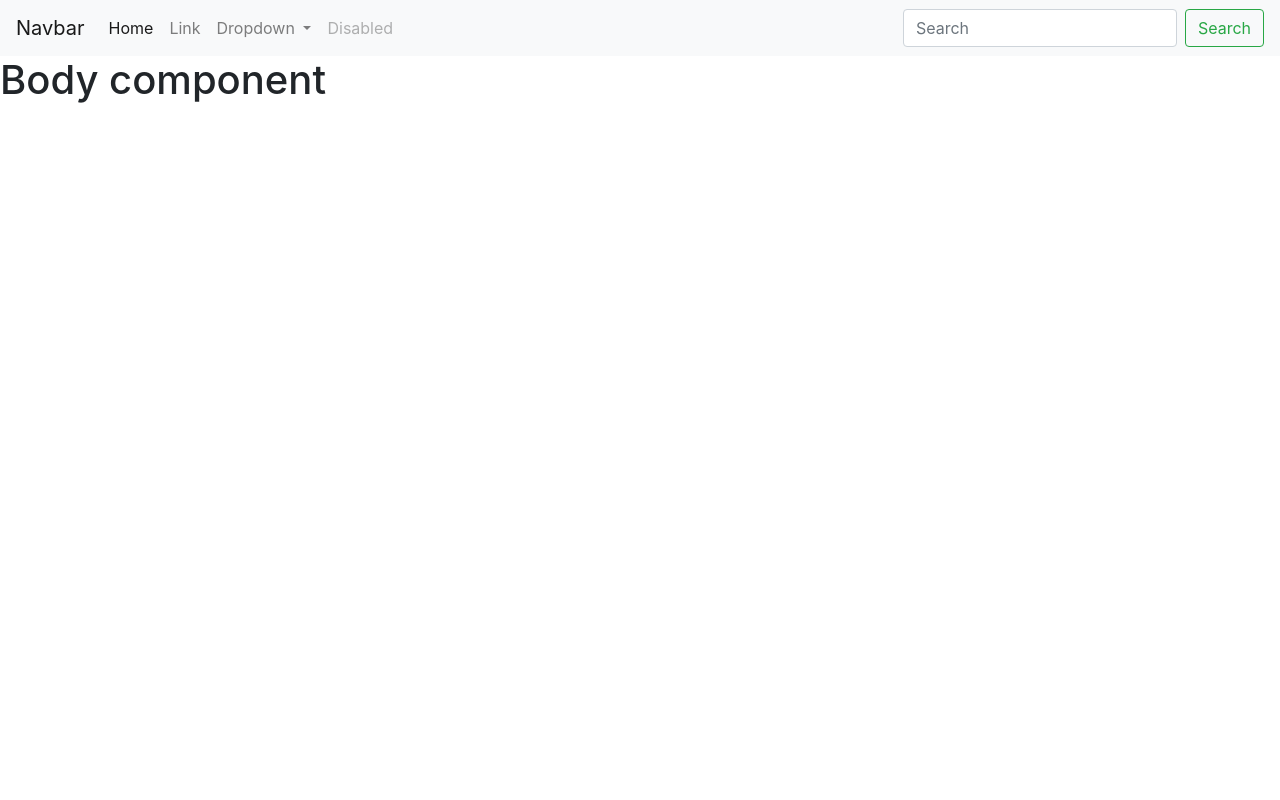
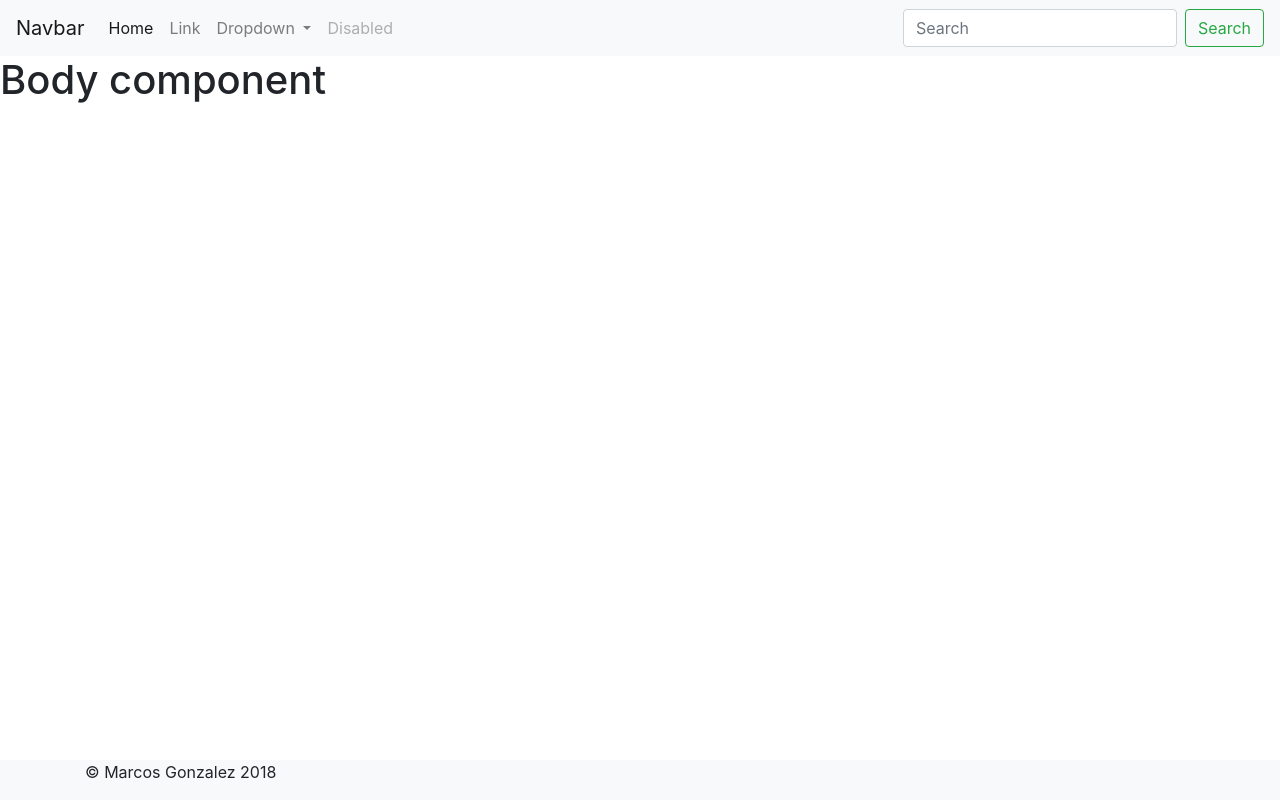
Before and after one commit to mgonzalez12/Practica-con-Angular-6, an Angular app: page / in a window 1280 px wide. Built offline with nearby package versions, Linux system fonts and the light colour scheme.

Commit message:
componentes footer en Angular-6

```diff
--- a/src/app/app.component.html
+++ b/src/app/app.component.html
@@ -1,2 +1,4 @@
  <app-header></app-header>
 <app-body></app-body>
+
+<app-footer></app-footer>
--- a/src/app/app.component.ts
+++ b/src/app/app.component.ts
@@ -6,6 +6,5 @@
   styleUrls: ['./app.component.css']
 })
 export class AppComponent {
-  nombre = 'Marcos';
-  apellido = 'Gonzalez';
+
 }
--- a/src/app/app.module.ts
+++ b/src/app/app.module.ts
@@ -4,13 +4,15 @@
 import { AppComponent } from './app.component';
 import { HeaderComponent } from './components/header/header.component';
 import { BodyComponent } from './components/body/body.component';
+import { FooterComponent } from './components/footer/footer.component';
 
 
 @NgModule({
   declarations: [
     AppComponent,
     HeaderComponent,
-    BodyComponent
+    BodyComponent,
+    FooterComponent
   ],
   imports: [
     BrowserModule
--- /dev/null
+++ b/src/app/components/footer/footer.component.html
@@ -0,0 +1,7 @@
+<footer class="footer bg-light">
+  <div class="container">
+    <p>
+      &copy; Marcos Gonzalez {{ anio}}
+    </p>
+  </div>
+</footer>
--- /dev/null
+++ b/src/app/components/footer/footer.component.ts
@@ -0,0 +1,16 @@
+import { Component } from '@angular/core';
+
+@Component({
+  selector: 'app-footer',
+  templateUrl: './footer.component.html',
+  styleUrls: ['./footer.component.css']
+})
+export class FooterComponent {
+
+    anio: number;
+
+  constructor(){
+    this.anio = new Date().getFullYear();
+  }
+
+}
--- a/src/styles.css
+++ b/src/styles.css
@@ -1 +1,7 @@
 /* You can add global styles to this file, and also import other style files */
+
+footer{
+    position: fixed;
+    bottom: 0px;
+    width: 100%;
+}
```
Also changed, not shown: src/app/components/footer/footer.component.css (added), 1 other file (tests, documents, lock files or other folders).
